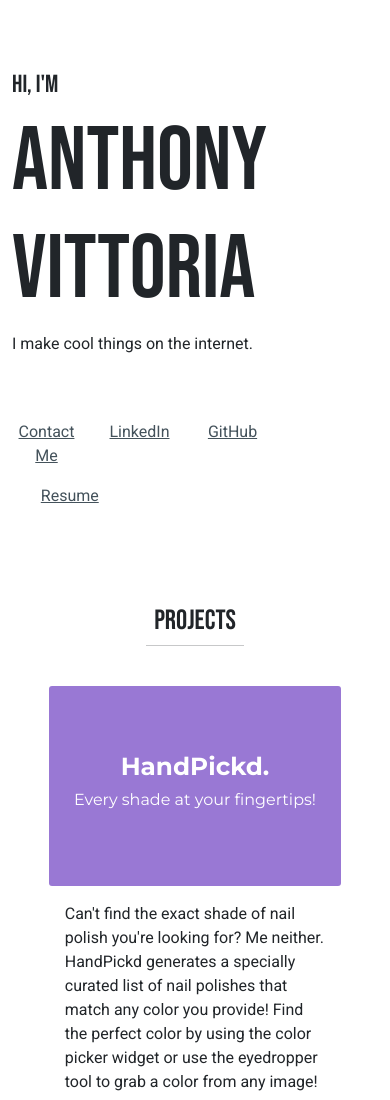
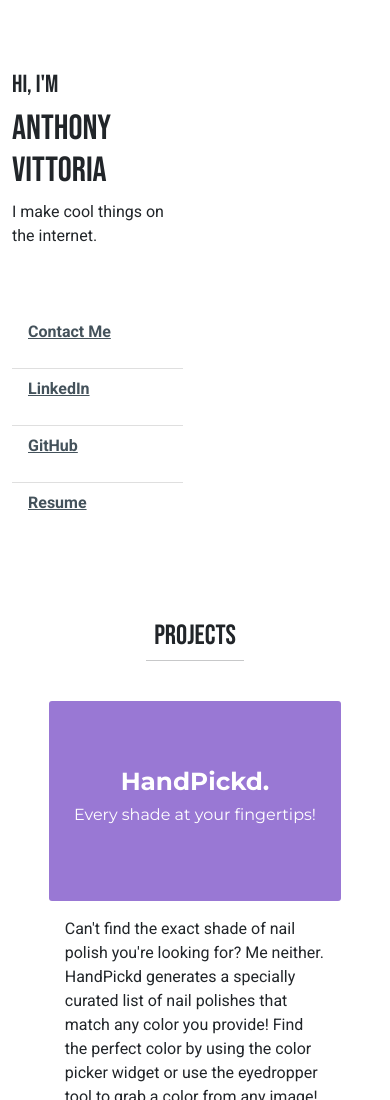
Before and after one commit to anthonyvittoria/anthonyvittoria.github.io, a plain HTML site: page index.html in a window 390 px wide. Shown: the top 1100 px of the page. Drawn offline with nearby package versions, Linux system fonts and the light colour scheme.

Commit message:
fix index links mobile formatting

```diff
--- a/index.html
+++ b/index.html
@@ -24,7 +24,7 @@
                 <p>I make cool things on the internet.</p>
                 <p></p>
                 <br><br>
-                <div class="row text-center">
+                <div id="linkRowBig" class="row text-center">
                     <div class="col">
                         <a data-bs-toggle="modal" data-bs-target="#contactModal"><p class="likeLink">Contact Me</p></a>
                     </div>
@@ -38,6 +38,14 @@
                         <a href="static/doc/Resume.pdf"><p>Resume</p></a>
                     </div>
                     <div class="col"></div>
+                </div>
+                <div id="linkRowSmall">
+                    <ul class="list-group list-group-flush">
+                        <li class="list-group-item"><a data-bs-toggle="modal" data-bs-target="#contactModal"><p class="likeLink">Contact Me</p></a></li>
+                        <li class="list-group-item"><a target="_blank" href="https://www.linkedin.com/in/anthony-vittoria-04b501163/"><p>LinkedIn</p></a></li>
+                        <li class="list-group-item"><a target="_blank" href="https://github.com/anthonyvittoria"><p>GitHub</p></a></li>
+                        <li class="list-group-item"><a href="static/doc/Resume.pdf"><p>Resume</p></a></li>
+                    </ul>
                 </div>
 
                 <div id="contactModal" class="modal fade" tabindex="-1" aria-labelledby="contactModalLabel" aria-hidden="true">
--- a/static/css/style.css
+++ b/static/css/style.css
@@ -161,4 +161,21 @@ td.matrix-body {
     .terminal {
         display: none;
     }
+    #name {
+        font-size: 35px;
+    }
+    #linkRowSmall {
+        display: auto;
+    }
+    #linkRowBig {
+        display: none;
+    }
 }
+@media (min-width: 576px) {
+    #linkRowSmall {
+        display: none;
+    }
+    #linkRowBig {
+        display: auto;
+    }
+}
```
